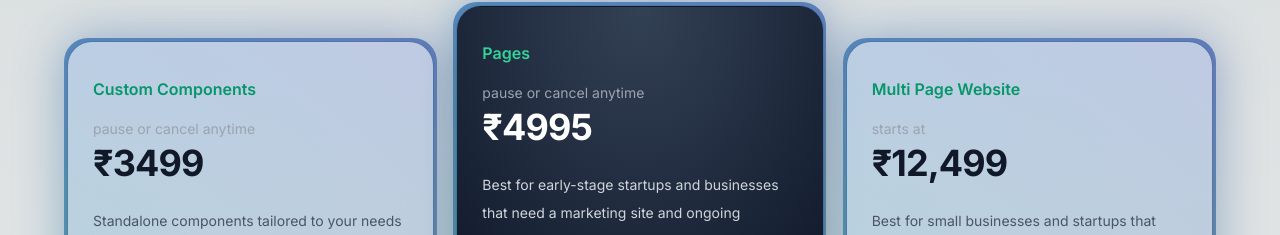
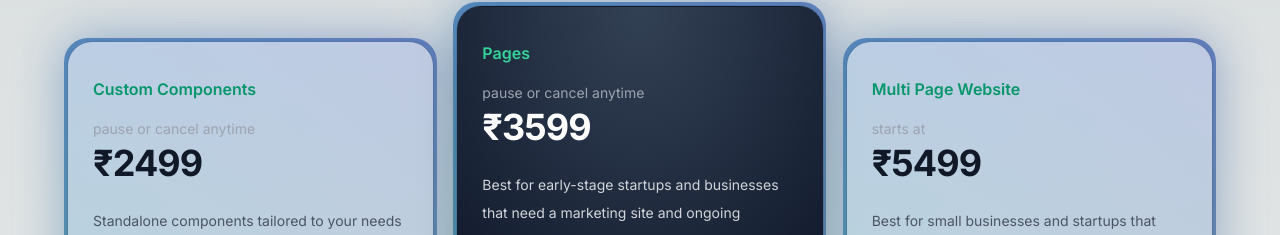
Before and after one commit to InfiniteDevs/impact, a Next.js app: page /pricing in a window 1280 px wide. Shown: the part 470-705 px from the top of the page. Built offline with nearby package versions, Linux system fonts and the light colour scheme.

Commit message:
Update page.tsx

```diff
--- a/app/pricing/page.tsx
+++ b/app/pricing/page.tsx
@@ -41,7 +41,7 @@ export default function BackgroundGradientDemo() {
                       pause or cancel anytime
                     </span>
                     <span className="text-gray-900 text-4xl font-bold tracking-tight dark:text-white">
-                      ₹3499
+                      ₹2499
                     </span>
                   </p>
                   <p className="text-gray-600 mt-6 text-sm leading-7 dark:text-neutral-200 h-24 md:h-32 xl:h-24">
@@ -257,7 +257,7 @@ export default function BackgroundGradientDemo() {
                       pause or cancel anytime
                     </span>
                     <span className="text-white text-4xl font-bold tracking-tight dark:text-white">
-                      ₹4995
+                      ₹3599
                     </span>
                   </p>
                   <p className="text-gray-300 mt-6 text-sm leading-7 dark:text-neutral-200 h-24 md:h-32 xl:h-24">
@@ -517,7 +517,7 @@ export default function BackgroundGradientDemo() {
                       starts at
                     </span>
                     <span className="text-gray-900 text-4xl font-bold tracking-tight dark:text-white">
-                      ₹12,499
+                      ₹5499
                     </span>
                   </p>
                   <p className="text-gray-600 mt-6 text-sm leading-7 dark:text-neutral-200 h-24 md:h-32 xl:h-24">
```
